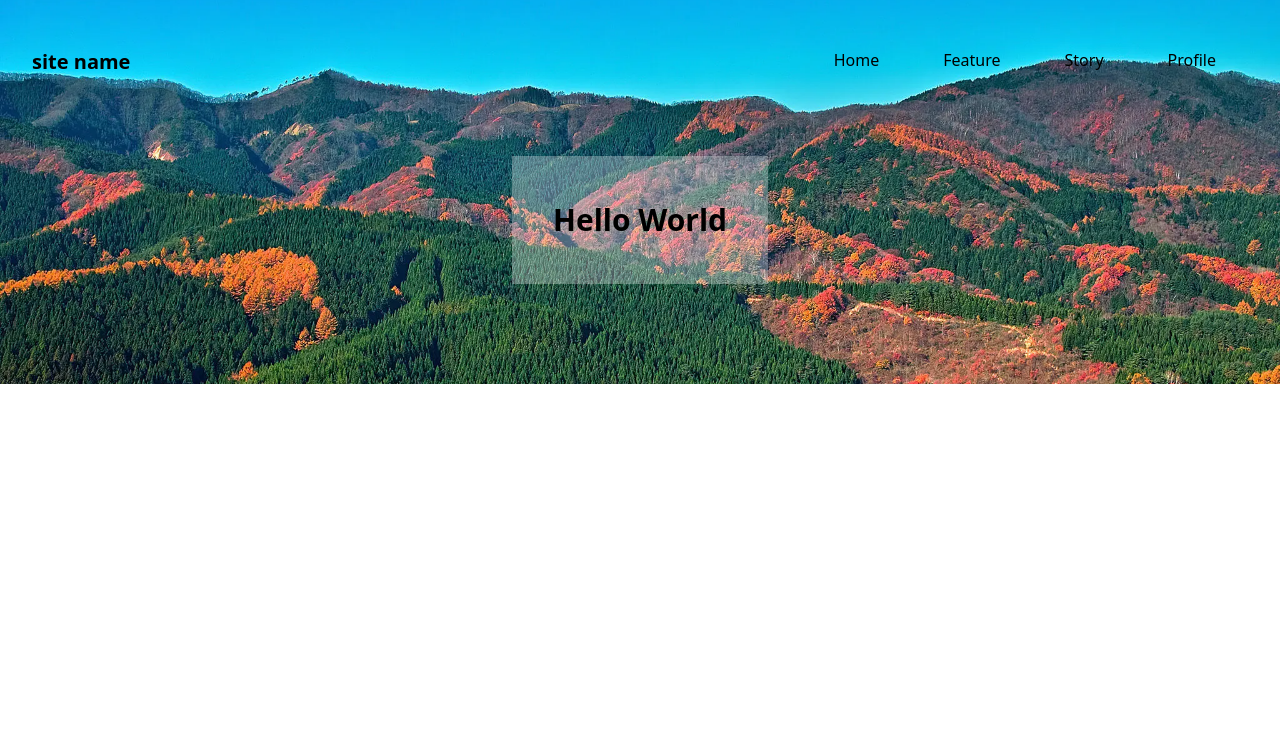
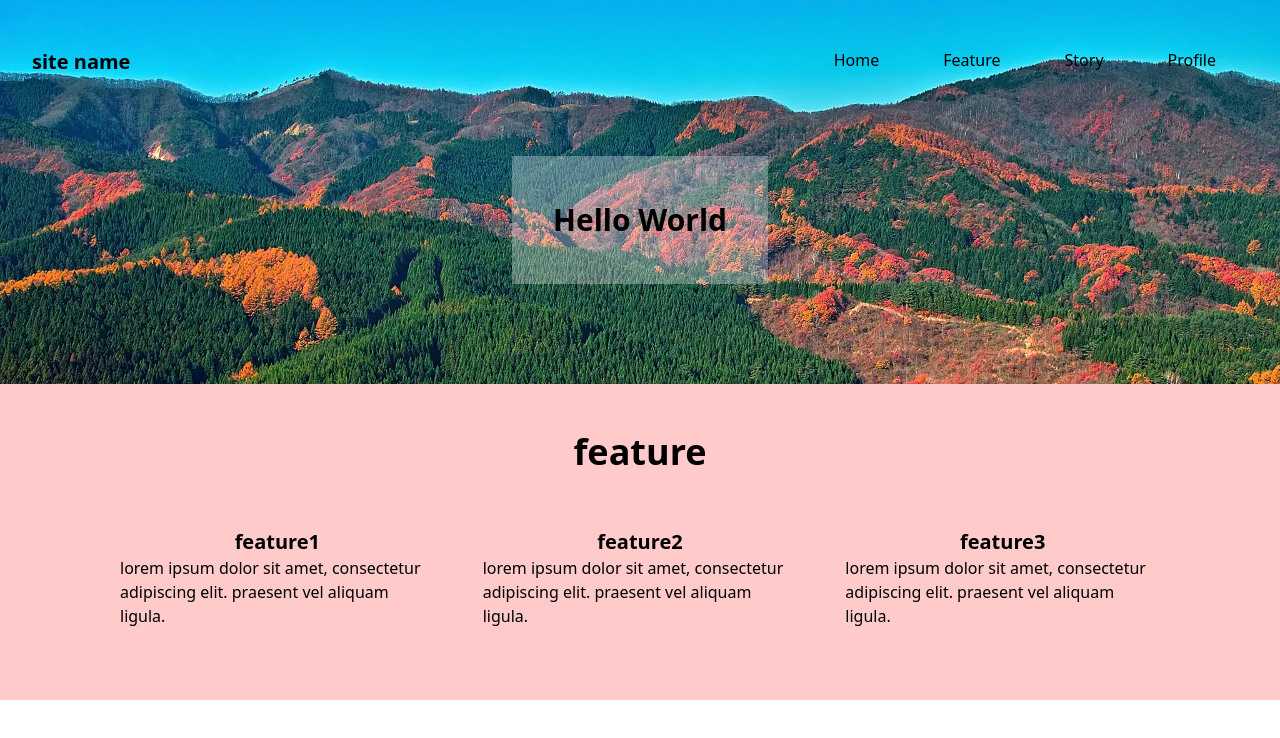
Before and after one commit to OldBigBuddha/sample-site, a React (Create React App) app: page / in a window 1280 px wide. Shown: the top 738 px of the page. Built offline with nearby package versions, Linux system fonts and the light colour scheme.

Commit message:
feat: 🎸 Add ListSection
縦2列以上のセクションに使える。特徴の説明に最適なコンポーネント。

```diff
--- a/src/App.tsx
+++ b/src/App.tsx
@@ -1,8 +1,10 @@
 import HeroHeader from "./components/HeroHeader";
+import ListSection from "./components/ListSection";
 
 const App = () => {
   return <>
     <HeroHeader />
+    <ListSection title="feature" />
   </>
 }
 
--- /dev/null
+++ b/src/components/ListSection.tsx
@@ -0,0 +1,31 @@
+import ListSectionItem from "./ListSectionItem";
+
+type Props = {
+  title: string
+}
+
+const samples = [
+  {
+    title: "feature1",
+    description: "lorem ipsum dolor sit amet, consectetur adipiscing elit. praesent vel aliquam ligula."
+  },
+  {
+    title: "feature2",
+    description: "lorem ipsum dolor sit amet, consectetur adipiscing elit. praesent vel aliquam ligula."
+  },
+  {
+    title: "feature3",
+    description: "lorem ipsum dolor sit amet, consectetur adipiscing elit. praesent vel aliquam ligula."
+  }
+]
+
+const ListSection: React.FC<Props> = ({ title }) => (
+  <section className="px-24 py-12 bg-red-200">
+    <h2 className="text-4xl font-bold text-center mb-8">{title}</h2>
+    <ul className="flex justify-around">
+      {samples.map(sample => <ListSectionItem title={sample.title} description={sample.description} />)}
+    </ul>
+  </section>
+)
+
+export default ListSection;
--- /dev/null
+++ b/src/components/ListSectionItem.tsx
@@ -0,0 +1,15 @@
+type Props = {
+  title: string
+  description: string
+}
+
+const ListSectionItem: React.FC<Props> = ({title, description}) => (
+  <li>
+    <div className="p-6">
+      <p className="text-xl font-bold text-center">{title}</p>
+      <p>{description}</p>
+    </div>
+  </li>
+);
+
+export default ListSectionItem;
--- a/src/index.tsx
+++ b/src/index.tsx
@@ -2,7 +2,6 @@ import React from 'react';
 import ReactDOM from 'react-dom';
 
 import App from './App';
-// import '../public/img/hero.webp'
 import './style/base.css';
 
 import reportWebVitals from './reportWebVitals';
```
Also changed, not shown: 1 other file (tests, documents, lock files or other folders).
